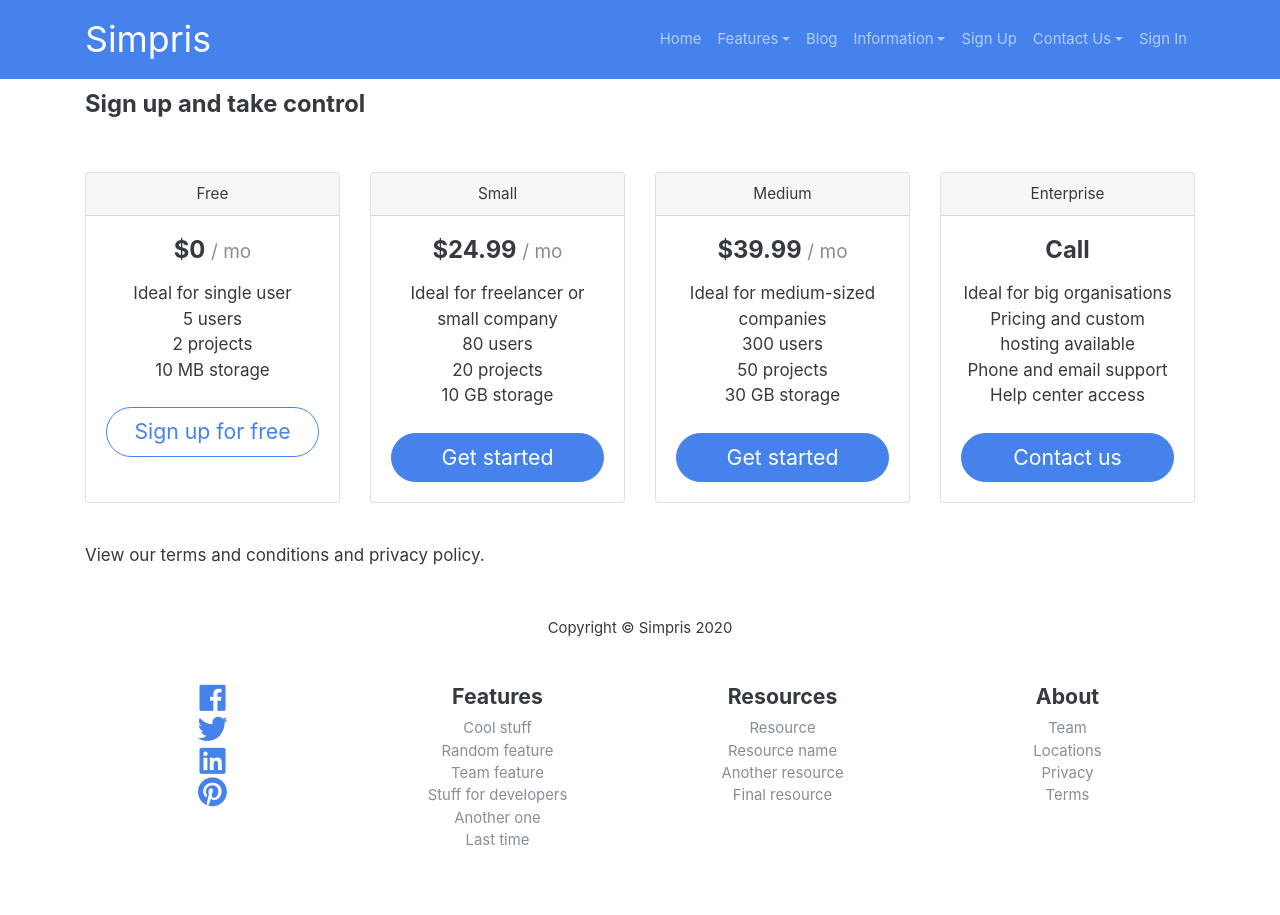
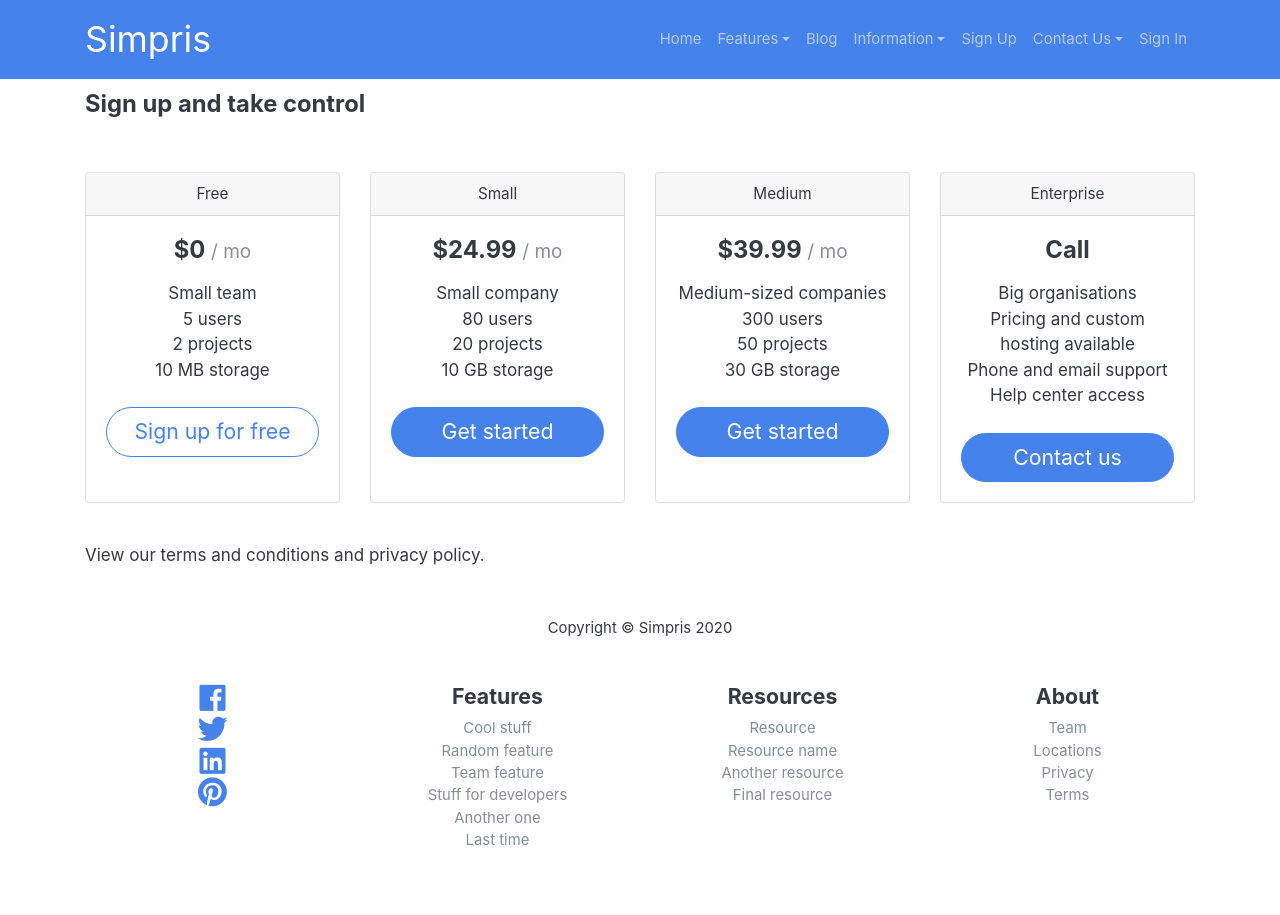
Before and after one commit to Grafrajohn/si, a Jekyll site: the page built from sign-up-and-take-control.html, in a window 1280 px wide. Built offline with Jekyll 4.4.1, drawn with Linux system fonts in a browser that asks for light colours; nearby versions of some CDN libraries.

Commit message:
Update sign-up-and-take-control.html

```diff
--- a/sign-up-and-take-control.html
+++ b/sign-up-and-take-control.html
@@ -15,7 +15,7 @@ layout: page
           <div class="card-body">
             <h1 class="card-title pricing-card-title">$0 <small class="text-muted">/ mo</small></h1>
             <ul class="list-unstyled mt-3 mb-4">
-              <li>Ideal for single user</li>
+              <li>Small team</li>
               <li>5 users</li>
               <li>2 projects</li>
               <li>10 MB storage</li>
@@ -30,7 +30,7 @@ layout: page
           <div class="card-body">
             <h1 class="card-title pricing-card-title">$24.99 <small class="text-muted">/ mo</small></h1>
             <ul class="list-unstyled mt-3 mb-4">
-              <li>Ideal for freelancer or small company</li>
+              <li>Small company</li>
               <li>80 users</li>
               <li>20 projects</li>
               <li>10 GB storage</li>
@@ -45,7 +45,7 @@ layout: page
           <div class="card-body">
             <h1 class="card-title pricing-card-title">$39.99 <small class="text-muted">/ mo</small></h1>
             <ul class="list-unstyled mt-3 mb-4">
-              <li>Ideal for medium-sized companies</li>
+              <li>Medium-sized companies</li>
               <li>300 users</li>
               <li>50 projects</li>
               <li>30 GB storage</li>
@@ -60,7 +60,7 @@ layout: page
           <div class="card-body">
             <h1 class="card-title pricing-card-title">Call</h1>
             <ul class="list-unstyled mt-3 mb-4">
-              <li>Ideal for big organisations</li>
+              <li>Big organisations</li>
               <li>Pricing and custom hosting available</li>
               <li>Phone and email support</li>
               <li>Help center access</li>
```
